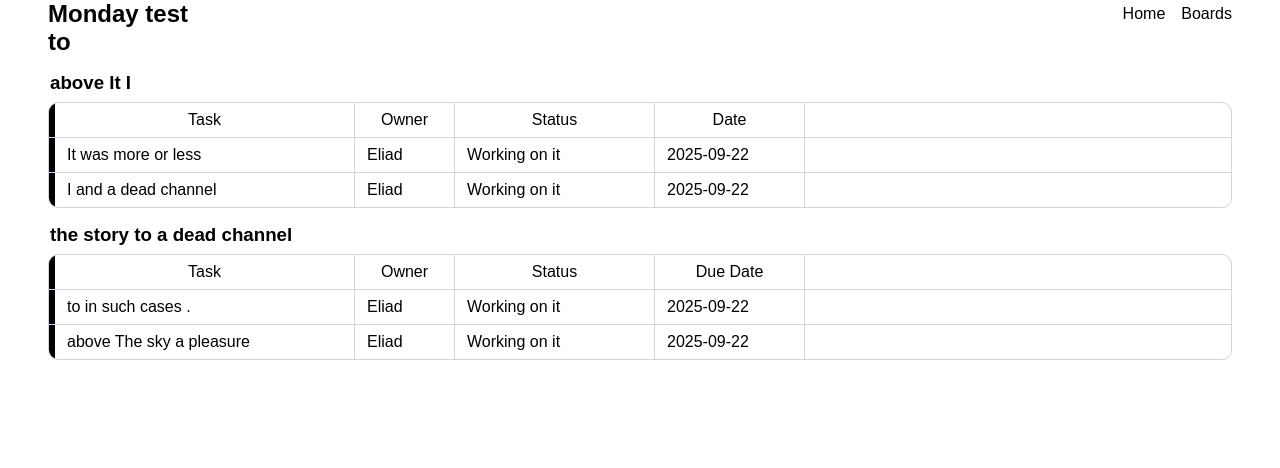
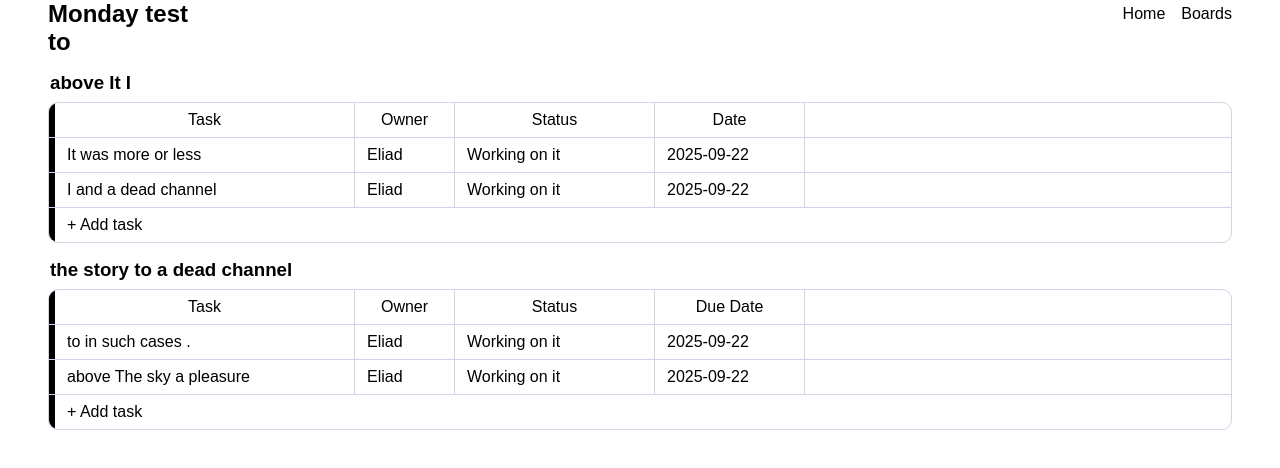
Before and after one commit to Eh2409/monday-test, a React (Vite) app: page /board in a window 1280 px wide. Both pictures are taken after a click on the item "to". Shown: the top 468 px of the page. Built offline with nearby package versions, Linux system fonts and the light colour scheme.

Commit message:
Add on add task fnc

```diff
--- a/src/assets/stlye/cmps/board/_Group.scss
+++ b/src/assets/stlye/cmps/board/_Group.scss
@@ -19,13 +19,22 @@
             align-items: center;
             border-block-end: 1px solid #d0d4e4;
 
+            &:hover:not(:first-child) {
+
+                background-color: rgb(246, 246, 246);
+
+                &:not(:last-child) {
+                    box-shadow: 0px 2px 4px rgba(0, 0, 0, 0.1);
+                }
+            }
+
             &::before {
                 content: '';
                 width: 100%;
                 height: 100%;
                 background: var(--before-columns);
+            }
 
-            }
 
             &:last-of-type {
                 border-block-end: none;
@@ -43,6 +52,22 @@
                 text-overflow: ellipsis;
                 white-space: nowrap;
                 border-inline-end: 1px solid #d0d4e4;
+                height: 100%;
+
+                &.add-task {
+                    border-inline-end: 0;
+                }
+
+                .task-name-input {
+                    width: 100%;
+                }
+
+                .task-name:hover {
+                    display: block;
+                    outline: 1px solid black;
+                    width: 100%;
+                    border-radius: 2px;
+                }
             }
         }
     }
--- a/src/cmps/board/Group.jsx
+++ b/src/cmps/board/Group.jsx
@@ -1,6 +1,7 @@
 import { GroupTitleEditor } from "./group/GroupTitleEditor.jsx"
+import { TaskNameEditor } from "./group/TaskNameEditor.jsx"
 
-export function Group({ group, saveGroupTitle }) {
+export function Group({ group, saveGroupTitle, onAddTask }) {
 
     const columns = group.items[0]?.columnValues.map(col => col.id) || []
 
@@ -30,6 +31,12 @@ export function Group({ group, saveGroupTitle }) {
                         ))}
                     </div>
                 ))}
+
+                <div className="table-row">
+                    <div className="cell add-task">
+                        <TaskNameEditor placeholder={"+ Add task"} onSave={(taskName) => onAddTask(taskName, group.id)} />
+                    </div>
+                </div>
             </div>
         </section>
     )
--- /dev/null
+++ b/src/cmps/board/group/TaskNameEditor.jsx
@@ -0,0 +1,39 @@
+import { useState, useEffect } from 'react'
+
+export function TaskNameEditor({ name = '', onSave, placeholder }) {
+
+    const [nameToEdit, setNameToEdit] = useState(name)
+    const [isEditing, setIsEditing] = useState(false)
+
+    function saveChanges() {
+        setIsEditing(false)
+        if (nameToEdit && nameToEdit !== name) {
+            onSave(nameToEdit)
+            if (placeholder) setNameToEdit('')
+        }
+    }
+
+    return (
+        < >
+            {isEditing
+                ? <input
+                    type="text"
+                    name="task name"
+                    id="task name"
+                    className='task-name-input'
+                    value={nameToEdit}
+                    autoFocus
+                    onChange={(ev) => setNameToEdit(ev.target.value)}
+                    onBlur={() => saveChanges()}
+                    onKeyDown={(e) => {
+                        if (e.key === "Enter") saveChanges()
+                    }}
+                    placeholder={placeholder ? "+ Add task" : ""}
+                />
+                : <span className="task-name" onClick={() => setIsEditing(true)}>
+                    {placeholder && !nameToEdit ? placeholder : nameToEdit}
+                </span>
+            }
+        </>
+    )
+}
--- a/src/pages/BoardDetails.jsx
+++ b/src/pages/BoardDetails.jsx
@@ -61,6 +61,34 @@ export function BoardDetails(props) {
         }))
     }
 
+    function onAddTask(taskName, groupId) {
+        const group = board.groups.find(g => g.id === groupId)
+        if (!group) return console.log(`group ${groupId} not found`)
+
+        var columnValues = []
+        if (group.items.length > 0 && group.items[0].columnValues.length) {
+            const itemColumnValues = group.items[0].columnValues
+            for (const key in itemColumnValues) {
+                if (key === 'value') {
+                    itemColumnValues[key] = ''
+                }
+            }
+        }
+
+        const newTask = boardService.getEmptyTask(taskName, columnValues)
+        console.log('newTask:', newTask)
+
+        setPrevBoard(board)
+        setBoard(prev => ({
+            ...prev,
+            groups: prev.groups.map(g => {
+                if (g.id === groupId) {
+                    return { ...g, items: [...g.items, newTask] }
+                }
+                return g
+            })
+        }))
+    }
 
 
     if (!board) return 'loading....'
@@ -76,6 +104,7 @@ export function BoardDetails(props) {
                     key={group.id}
                     group={group}
                     saveGroupTitle={saveGroupTitle}
+                    onAddTask={onAddTask}
                 />
             ))}
         </div>
--- a/src/services/board/board-index.js
+++ b/src/services/board/board-index.js
@@ -1,9 +1,30 @@
+
+import { makeId } from "../util.service.js"
 
 const { DEV, VITE_LOCAL } = import.meta.env
 
-
 import { boardService as local } from "./board.service.local.js"
 
+function getEmptyTask(taskName, columnValues) {
+
+    if (!columnValues || !columnValues.length) {
+        columnValues = getEmptyColumnValues()
+    }
+
+    return {
+        id: makeId(),
+        name: taskName,
+        columnValues: [...columnValues]
+    }
+}
+
+function getEmptyColumnValues() {
+    return [
+        { id: 'owner', value: '', },
+        { id: 'status', value: '', color: '' },
+        { id: 'due date', value: '' }
+    ]
+}
 
 const service = local
-export const boardService = { ...service }
+export const boardService = { ...service, getEmptyTask }
```
